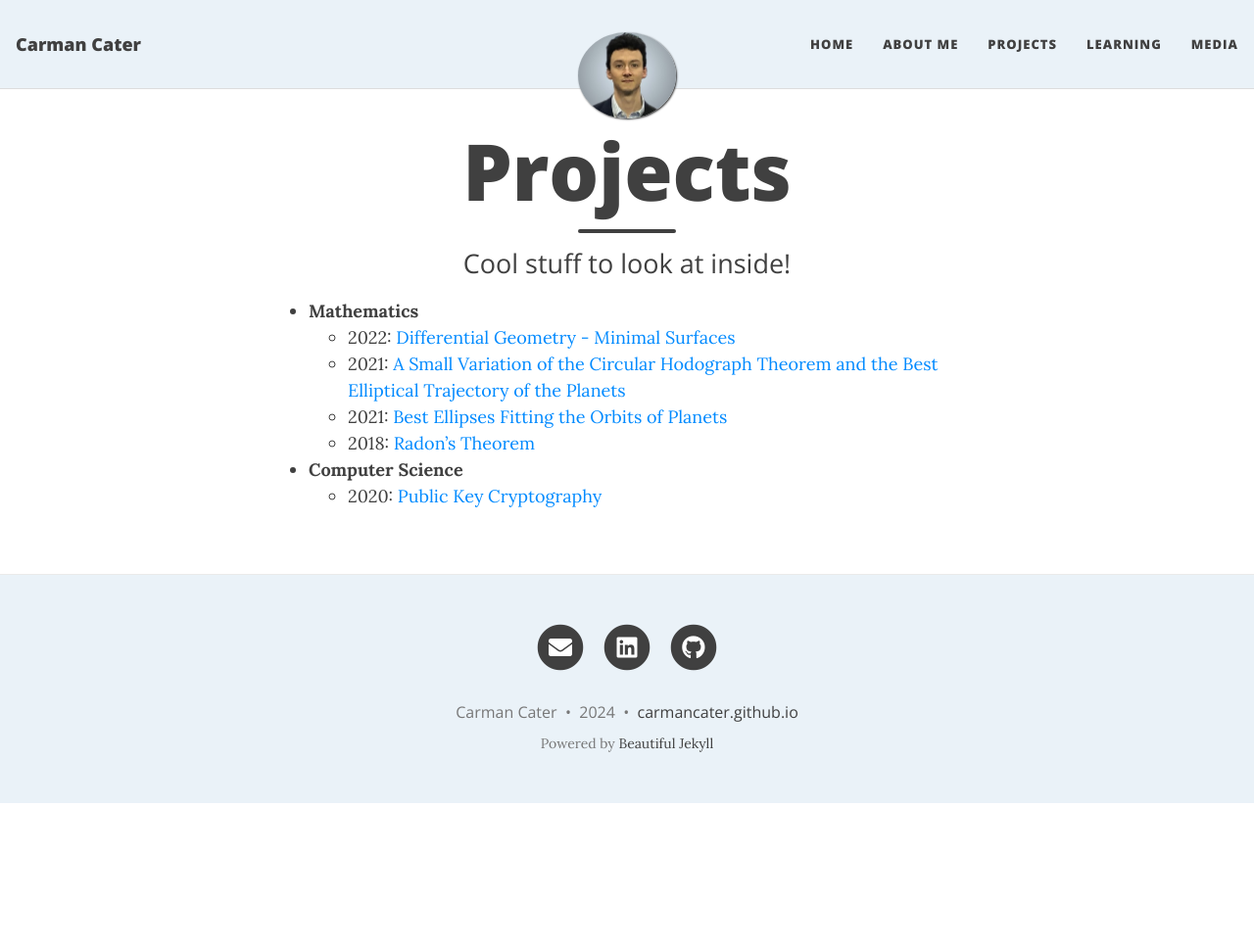
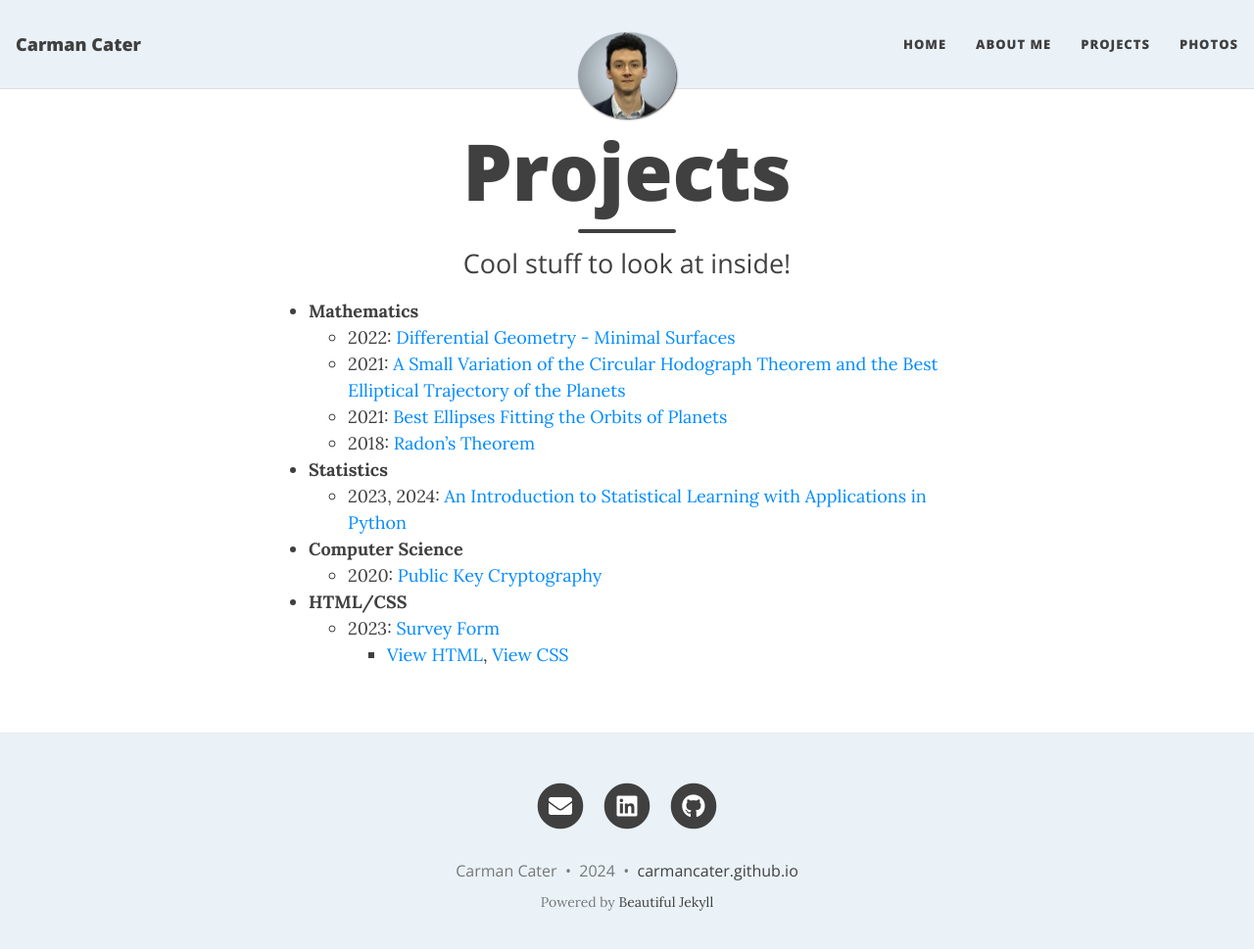
Before and after one commit to carmancater/carmancater.github.io, a Jekyll site: the page built from Projects.md, in a window 1280 px wide and 982 px high. Shown: the top 969 px of the window at 98% size. Built offline with Jekyll 4.4.1, drawn with Linux system fonts in a browser that asks for light colours; nearby versions of some CDN libraries.

Commit message:
update to structure

```diff
--- a/Projects.md
+++ b/Projects.md
@@ -11,5 +11,12 @@ share-title: Carman Cater - Projects
     - 2021: [Best Ellipses Fitting the Orbits of Planets](ellipsesFittingTheOrbitsOfPlanetsPaper.html)
     - 2018: [Radon's Theorem](radonsTheoremPresentation.html)
 
+- **Statistics**
+    - 2023, 2024: [An Introduction to Statistical Learning with Applications in Python](ISLP.md)
+
 - **Computer Science**
     - 2020: [Public Key Cryptography](publicKeyCryptographyProject.html)
+
+- **HTML/CSS**
+    - 2023: [Survey Form](Survey Form.html){:target="_blank"}
+        - [View HTML](SurveyFormHTML.md), [View CSS](SurveyFormCSS.md)
--- a/_config.yml
+++ b/_config.yml
@@ -23,8 +23,7 @@ navbar-links:
   Home: "index"
   About Me: "resume"
   Projects: "Projects"
-  Learning: "learning"
-  Media: "media"
+  Photos: "photos"
 
 ################
 # --- Logo --- #
```
Also changed, not shown: photos.md (renamed from media.md, +2 -2 lines).
